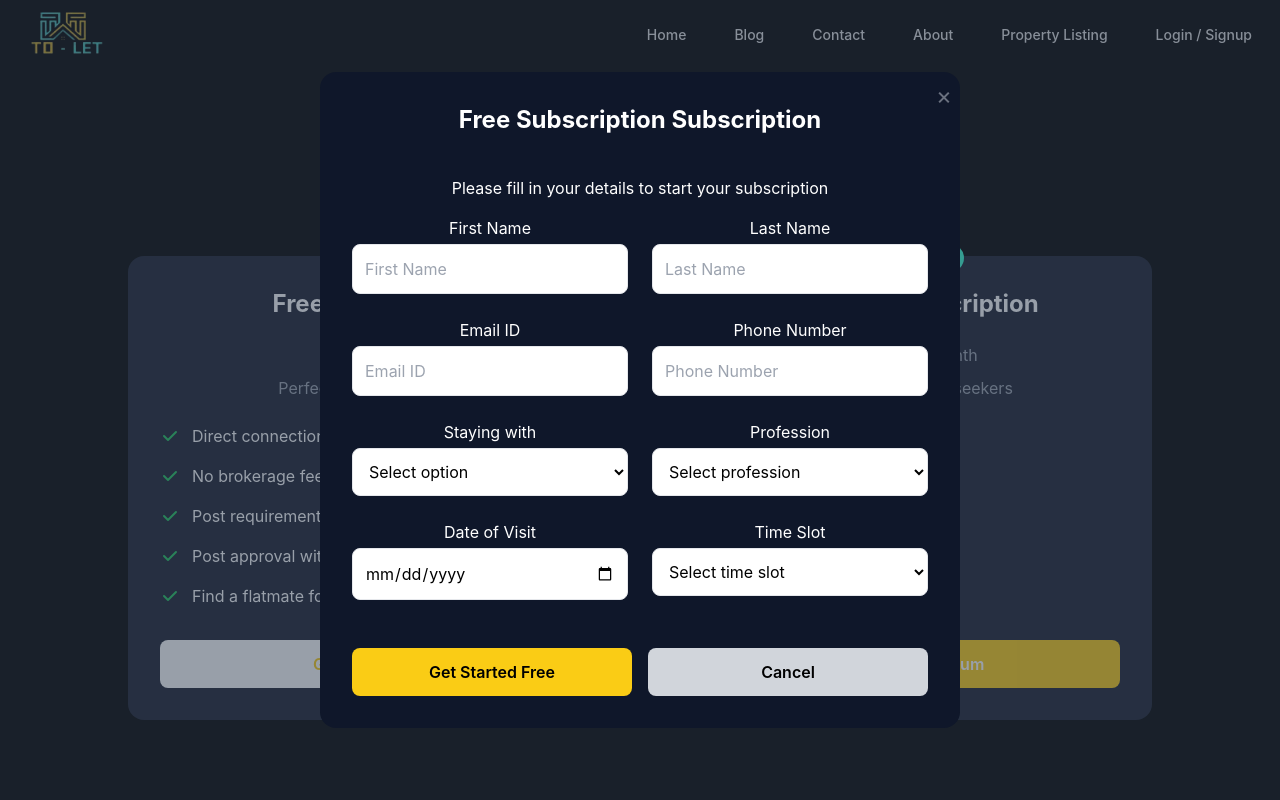
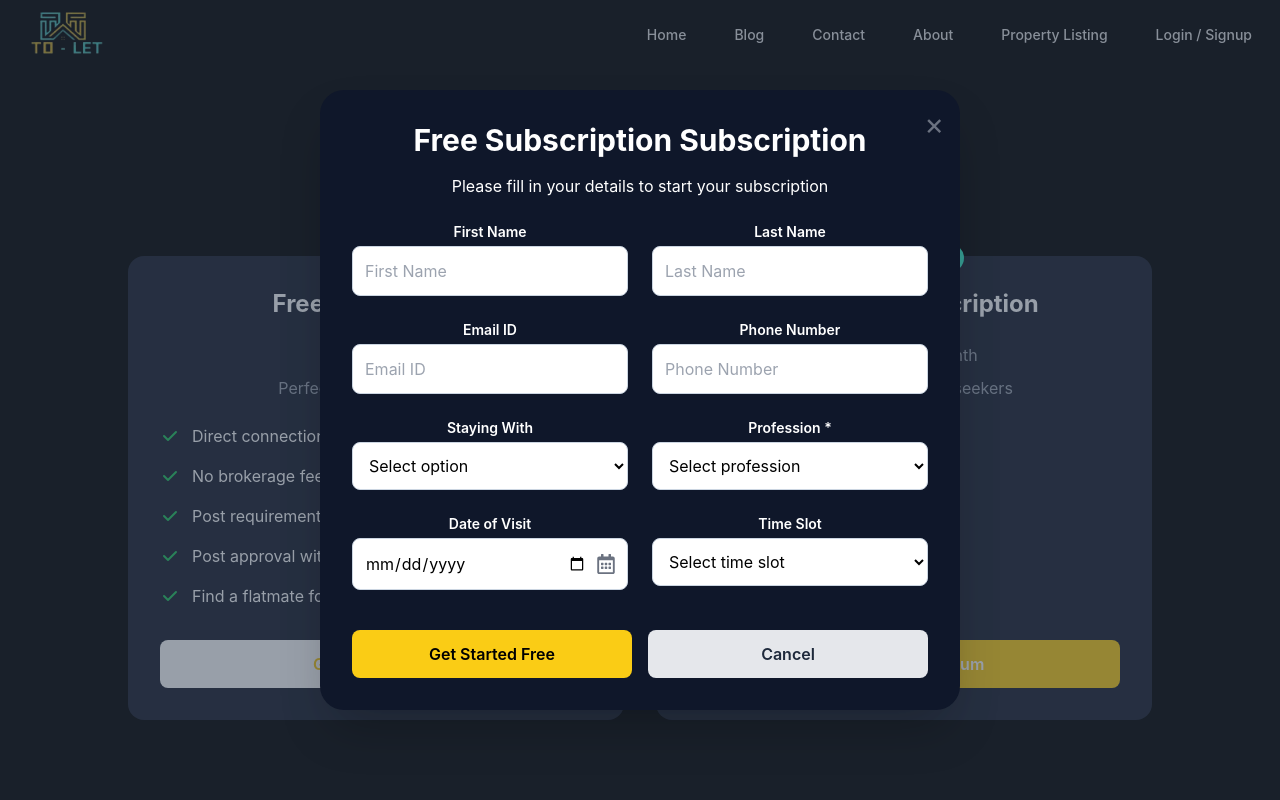
Before and after one commit to toletglobe/Tolet-Globe-Frontend, a React (Vite) app: page /pricing in a window 1280 px wide. Both pictures are taken after a click on the button "Get Started Free". Shown: the top 800 px of the page. Built offline with nearby package versions, Linux system fonts and the light colour scheme.

Commit message:
update pricing UI or visting slug id

```diff
--- a/src/pages/Pricing/Pricing.jsx
+++ b/src/pages/Pricing/Pricing.jsx
@@ -1,10 +1,16 @@
 import React, { useState } from "react";
 import { plans } from "../../constant_pricing/index.js"; // path for subscription card
+import { useStateValue } from "../../StateProvider.jsx";
+import { FaRegCalendarAlt } from "react-icons/fa";
+import DatePicker from "react-datepicker";
+
+
 
 const Pricing = () => {
   const [showForm, setShowForm] = useState(false);
   const [isSubmitted, setIsSubmitted] = useState(false);
   const [selectedPlan, setSelectedPlan] = useState(null);
+  const [{ compareProperty }, dispatch] = useStateValue();
   const [formData, setFormData] = useState({
     firstName: "",
     lastName: "",
@@ -12,14 +18,25 @@ const Pricing = () => {
     phone: "",
     stayingWith: "",
     profession: "",
+    college:"",
+    company: "",
+    business:"",
     dateOfVisit: "",
     timeSlot: "",
   });
 
   const handlePlanClick = (plan) => {
+    if (plan.price === "₹0") {
+      // Open Facebook link in a new tab
+      window.open("https://www.facebook.com/toletglobe/?_rdr", "_blank");
       setSelectedPlan(plan);
       setShowForm(true);
+    } else {
+      setSelectedPlan(plan);
+      setShowForm(true);
+    }
   };
+
 
   const handleCancel = () => {
     setShowForm(false);
@@ -32,6 +49,9 @@ const Pricing = () => {
       phone: "",
       stayingWith: "",
       profession: "",
+      college:"",
+      company: "",
+      business:"",
       dateOfVisit: "",
       timeSlot: "",
     });
@@ -44,32 +64,46 @@ const Pricing = () => {
       [name]: value,
     }));
   };
-
   const handleSubmit = async (e) => {
     e.preventDefault();
 
+    const comparePropertyIds = compareProperty.map((item) => item.slug);
+    console.log("Compare Property IDs:", comparePropertyIds); // 👈 Log to verify
+
+    // Construct request body
+    const requestBody = {
+      firstName: formData.firstName,
+      lastName: formData.lastName,
+      email: formData.email,
+      phoneNumber: formData.phone,
+      stayingWith: formData.stayingWith,
+      profession: formData.profession,
+      dateOfVisit: formData.dateOfVisit,
+      timeSlot: formData.timeSlot,
+      comparePropertyIds,
+    };
+
+    // Add additional field based on profession
+    if (formData.profession === "Student") {
+      requestBody.college = formData.college;
+    } else if (formData.profession === "Working Professional") {
+      requestBody.company = formData.company;
+    } else if (formData.profession === "Business") {
+      requestBody.business = formData.business;
+    }
+
     try {
-      //change Backend Url
-      const response = await fetch("/api/v1/pricing/submit-pricing", {
+      const response = await fetch("http://localhost:8000/api/v1/pricing/submit-pricing", {
         method: "POST",
         headers: {
           "Content-Type": "application/json",
         },
-        body: JSON.stringify({
-          firstName: formData.firstName,
-          lastName: formData.lastName,
-          email: formData.email,
-          phoneNumber: formData.phone, // Match backend field name
-          stayingWith: formData.stayingWith,
-          profession: formData.profession,
-          dateOfVisit: formData.dateOfVisit,
-          timeSlot: formData.timeSlot,
-        }),
+        body: JSON.stringify(requestBody),
       });
 
       if (response.ok) {
         console.log("Form submitted successfully!");
-        setIsSubmitted(true); // Show success popup
+        setIsSubmitted(true);
       } else {
         const data = await response.json();
         alert(data.msg || "Submission failed.");
@@ -79,6 +113,8 @@ const Pricing = () => {
       alert("An error occurred while submitting the form.");
     }
   };
+
+
 
 
   return (
@@ -131,8 +167,8 @@ const Pricing = () => {
         {showForm && (
   <div className="fixed inset-0 bg-slate-700 bg-opacity-50 flex items-center justify-center z-50">
     {isSubmitted ? (
-              <div className="bg-slate-900 rounded-2xl p-8 w-11/12 md:w-1/3 text-center text-white">
-                <div className="flex flex-col items-center">
+      <div className=" bg-slate-900 rounded-2xl p-8 w-11/12 md:w-1/3 text-center text-white">
+        <div className="flex flex-col items-center ">
           <div className="bg-green-100 rounded-full p-4 mb-6">
             <svg
               className="h-8 w-8 text-green-400"
@@ -141,38 +177,37 @@ const Pricing = () => {
               strokeWidth="2"
               viewBox="0 0 24 24"
             >
-                      <path
-                        strokeLinecap="round"
-                        strokeLinejoin="round"
-                        d="M5 13l4 4L19 7"
-                      />
+              <path strokeLinecap="round" strokeLinejoin="round" d="M5 13l4 4L19 7" />
             </svg>
           </div>
-                  <p className="text-lg mb-6">
+          <p className="text-lg mb-6 leading-relaxed">
             Thank you for booking your visit. Our representative will contact you shortly to confirm the details.
           </p>
           <button
             onClick={handleCancel}
-                    className="bg-yellow-400 hover:bg-yellow-300 text-black px-6 py-2 rounded-lg font-semibold"
+            className="bg-yellow-400 hover:bg-yellow-300 text-black px-6 py-2 rounded-lg font-semibold transition duration-200"
           >
             OK
           </button>
         </div>
       </div>
     ) : (
-              <div className="bg-slate-900 rounded-2xl p-8 w-11/12 md:w-3/4 lg:w-1/2 relative text-black max-h-[90vh] overflow-y-auto">
+      <div className="bg-slate-900 rounded-3xl p-8 w-11/12 md:w-3/4 lg:w-1/2 relative text-black max-h-[90vh] overflow-y-auto shadow-2xl">
         <button
           onClick={handleCancel}
-                  className="absolute top-2 right-2 text-gray-500 text-2xl"
+          className="absolute top-4 right-4 text-gray-500 text-3xl hover:text-gray-700 transition"
         >
           &times;
         </button>
-                <h2 className="text-2xl text-white font-bold mb-6">
+        <h2 className="text-3xl font-bold mb-4 text-center text-white">
           {selectedPlan?.title} Subscription
         </h2>
-                <p className="text-white p-4">Please fill in your details to start your subscription</p>
+        <p className="text-center text-white mb-6">
+          Please fill in your details to start your subscription
+        </p>
 
         <form className="grid grid-cols-1 md:grid-cols-2 gap-6" onSubmit={handleSubmit}>
+          {/* Input Fields */}
           {[
             { name: "firstName", label: "First Name", type: "text" },
             { name: "lastName", label: "Last Name", type: "text" },
@@ -180,27 +215,27 @@ const Pricing = () => {
             { name: "phone", label: "Phone Number", type: "tel" },
           ].map(({ name, label, type }) => (
             <div key={name}>
-                      <label className="block mb-1 text-white">{label}</label>
+              <label className="block text-sm font-semibold text-white mb-1">{label}</label>
               <input
                 type={type}
                 name={name}
                 value={formData[name]}
                 onChange={handleInputChange}
-                        className="w-full p-3 rounded-lg border bg-white"
+                className="w-full p-3 rounded-lg border border-slate-300 bg-white focus:ring-2 focus:ring-yellow-400 focus:outline-none"
                 placeholder={label}
                 required
               />
             </div>
           ))}
 
-                  {/* Staying with */}
+          {/* Staying With */}
           <div>
-                    <label className="block mb-1 text-white">Staying with</label>
+            <label className="block text-sm font-semibold text-white mb-1">Staying With</label>
             <select
               name="stayingWith"
               value={formData.stayingWith}
               onChange={handleInputChange}
-                      className="w-full p-3 rounded-lg border bg-white"
+              className="w-full p-3 rounded-lg border border-slate-300 bg-white focus:ring-2 focus:ring-yellow-400 focus:outline-none"
               required
             >
               <option value="">Select option</option>
@@ -212,41 +247,90 @@ const Pricing = () => {
 
           {/* Profession */}
           <div>
-                    <label className="block mb-1 text-white">Profession</label>
+            <label className="block text-sm font-semibold text-white mb-1">Profession *</label>
             <select
               name="profession"
               value={formData.profession}
               onChange={handleInputChange}
-                      className="w-full p-3 rounded-lg border bg-white"
+              className="w-full p-3 rounded-lg border border-slate-300 bg-white focus:ring-2 focus:ring-yellow-400 focus:outline-none"
               required
             >
               <option value="">Select profession</option>
               <option>Student</option>
               <option>Working Professional</option>
-                      <option>Other</option>
+              <option>Business</option>
             </select>
           </div>
 
-                  {/* Date and Time */}
+          {/* Conditional Fields */}
+          {formData.profession === "Student" && (
+            <div className="col-span-1 md:col-span-2">
+              <label className="block text-sm font-semibold text-white mb-1 ">College Name</label>
+              <input
+                type="text"
+                name="college"
+                value={formData.college || ""}
+                onChange={handleInputChange}
+                className="w-full p-3 rounded-lg border border-slate-300 bg-white focus:ring-2 focus:ring-yellow-400 focus:outline-none"
+                placeholder="Enter your college name"
+              />
+            </div>
+          )}
+
+          {formData.profession === "Working Professional" && (
+            <div className="col-span-1 md:col-span-2">
+              <label className="block text-sm font-semibold text-white mb-1">About Company</label>
+              <input
+                type="text"
+                name="company"
+                value={formData.company || ""}
+                onChange={handleInputChange}
+                className="w-full p-3 rounded-lg border border-slate-300 bg-white focus:ring-2 focus:ring-yellow-400 focus:outline-none"
+                placeholder="Enter your company name"
+              />
+            </div>
+          )}
+
+          {formData.profession === "Business" && (
+            <div className="col-span-1 md:col-span-2">
+              <label className="block text-sm font-semibold text-white mb-1">About Business</label>
+              <input
+                type="text"
+                name="business"
+                value={formData.business || ""}
+                onChange={handleInputChange}
+                className="w-full p-3 rounded-lg border border-slate-300 bg-white focus:ring-2 focus:ring-yellow-400 focus:outline-none"
+                placeholder="Enter your business details"
+              />
+            </div>
+          )}
+
+
+
+          {/* Date & Time */}
           <div>
-                    <label className="block mb-1 text-white">Date of Visit</label>
+  <label className="block text-sm font-semibold text-white mb-1">Date of Visit</label>
+  <div className="relative">
     <input
       type="date"
       name="dateOfVisit"
       value={formData.dateOfVisit}
       onChange={handleInputChange}
-                      className="w-full p-3 rounded-lg border bg-white"
+      className="w-full p-3 pr-10 rounded-lg border border-slate-300 bg-white focus:ring-2 focus:ring-yellow-400 focus:outline-none"
       required
     />
+    <div className="absolute inset-y-0 right-3 flex items-center text-gray-500">
+      <FaRegCalendarAlt className="h-5 w-5" />
     </div>
-
+  </div>
+</div>
           <div>
-                    <label className="block mb-1 text-white">Time Slot</label>
+            <label className="block text-sm font-semibold text-white mb-1">Time Slot</label>
             <select
               name="timeSlot"
               value={formData.timeSlot}
               onChange={handleInputChange}
-                      className="w-full p-3 rounded-lg border bg-white"
+              className="w-full p-3 rounded-lg border border-slate-300 bg-white focus:ring-2 focus:ring-yellow-400 focus:outline-none"
               required
             >
               <option value="">Select time slot</option>
@@ -258,17 +342,17 @@ const Pricing = () => {
           </div>
 
           {/* Buttons */}
-                  <div className="col-span-1 md:col-span-2 flex flex-col md:flex-row gap-4 mt-6">
+          <div className="col-span-1 md:col-span-2 flex flex-col md:flex-row gap-4 mt-4">
             <button
               type="submit"
-                      className="flex-1 py-3 rounded-lg bg-yellow-400 hover:bg-yellow-300 text-black font-semibold"
+              className="flex-1 py-3 rounded-lg bg-yellow-400 hover:bg-yellow-300 text-black font-semibold transition duration-200"
             >
               {selectedPlan?.buttonText || "Get Started"}
             </button>
             <button
               type="button"
               onClick={handleCancel}
-                      className="flex-1 py-3 rounded-lg bg-gray-300 hover:bg-gray-400 font-semibold"
+              className="flex-1 py-3 rounded-lg bg-gray-200 hover:bg-gray-300 text-slate-800 font-semibold transition duration-200"
             >
               Cancel
             </button>
@@ -278,6 +362,8 @@ const Pricing = () => {
     )}
   </div>
 )}
+
+
       </div>
     </div>
   );
```
Also changed, not shown: package.json (+5 -2 lines), 1 other file (tests, documents, lock files or other folders). Lines whose indentation alone changed are shown as unchanged.
